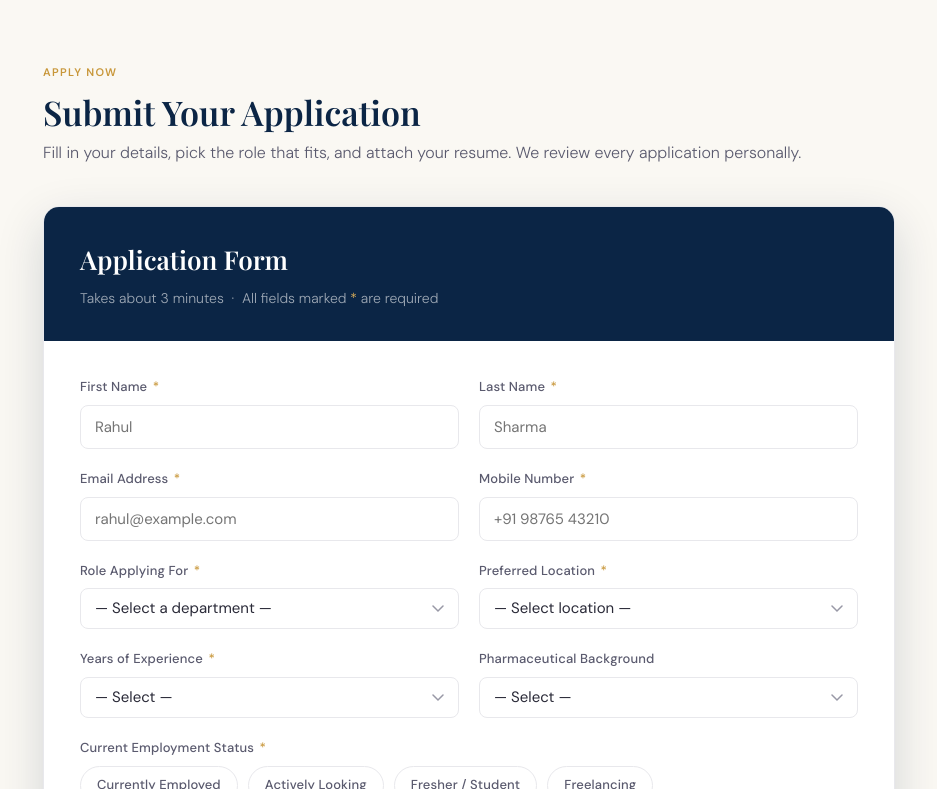
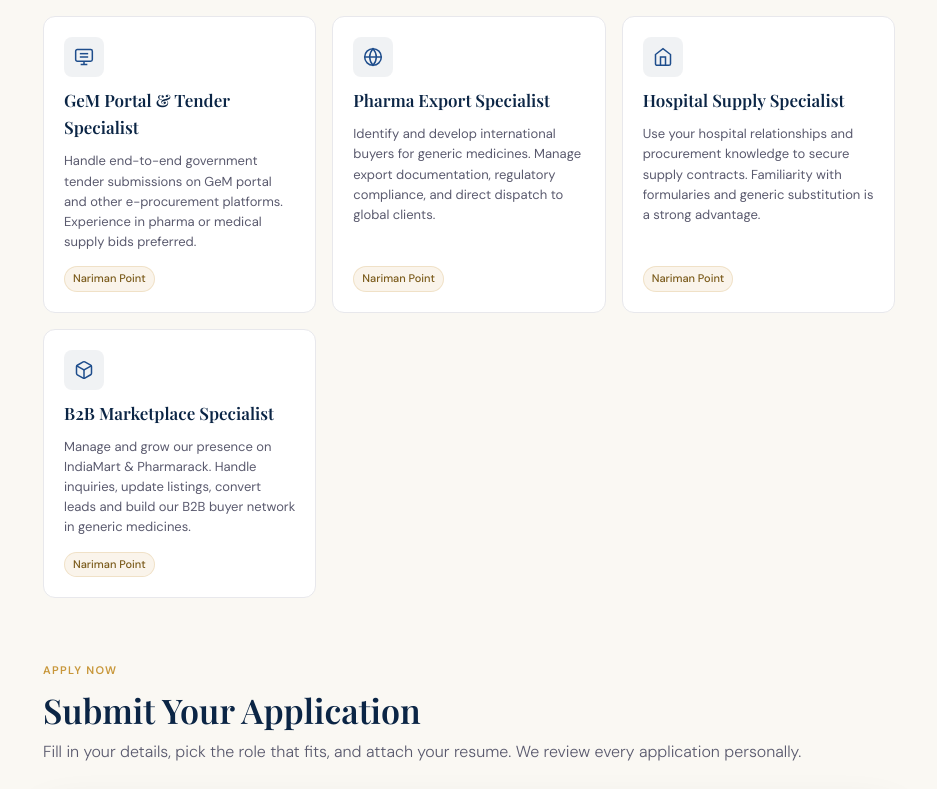
Before and after one commit to ishwarpharma/careers, a plain HTML site: page index.html in a window 1280 px wide. Shown: the part 1251-2040 px from the top of the page, without its empty margins (171-1108 px from the left). Drawn offline with nearby package versions, Linux system fonts and the light colour scheme.

Commit message:
Add files via upload

```diff
--- a/index.html
+++ b/index.html
@@ -660,7 +660,7 @@
       </div>
       <div class="hero-divider"></div>
       <div class="hero-stat">
-        <span class="hero-stat-num">6+</span>
+        <span class="hero-stat-num">10+</span>
         <span class="hero-stat-label">Open departments</span>
       </div>
     </div>
@@ -767,6 +767,50 @@
       </div>
     </div>
 
+    <div class="role-card">
+      <div class="role-icon">
+        <svg viewBox="0 0 24 24"><rect x="2" y="3" width="20" height="14" rx="2"/><path d="M8 21h8M12 17v4"/><line x1="7" y1="8" x2="17" y2="8"/><line x1="7" y1="12" x2="17" y2="12"/></svg>
+      </div>
+      <div class="role-title">GeM Portal & Tender Specialist</div>
+      <div class="role-desc">Handle end-to-end government tender submissions on GeM portal and other e-procurement platforms. Experience in pharma or medical supply bids preferred.</div>
+      <div class="role-locations">
+        <span class="loc-tag">Nariman Point</span>
+      </div>
+    </div>
+
+    <div class="role-card">
+      <div class="role-icon">
+        <svg viewBox="0 0 24 24"><circle cx="12" cy="12" r="10"/><line x1="2" y1="12" x2="22" y2="12"/><path d="M12 2a15.3 15.3 0 0 1 4 10 15.3 15.3 0 0 1-4 10 15.3 15.3 0 0 1-4-10 15.3 15.3 0 0 1 4-10z"/></svg>
+      </div>
+      <div class="role-title">Pharma Export Specialist</div>
+      <div class="role-desc">Identify and develop international buyers for generic medicines. Manage export documentation, regulatory compliance, and direct dispatch to global clients.</div>
+      <div class="role-locations">
+        <span class="loc-tag">Nariman Point</span>
+      </div>
+    </div>
+
+    <div class="role-card">
+      <div class="role-icon">
+        <svg viewBox="0 0 24 24"><path d="M3 9l9-7 9 7v11a2 2 0 0 1-2 2H5a2 2 0 0 1-2-2z"/><polyline points="9 22 9 12 15 12 15 22"/></svg>
+      </div>
+      <div class="role-title">Hospital Supply Specialist</div>
+      <div class="role-desc">Use your hospital relationships and procurement knowledge to secure supply contracts. Familiarity with formularies and generic substitution is a strong advantage.</div>
+      <div class="role-locations">
+        <span class="loc-tag">Nariman Point</span>
+      </div>
+    </div>
+
+    <div class="role-card">
+      <div class="role-icon">
+        <svg viewBox="0 0 24 24"><path d="M21 16V8a2 2 0 0 0-1-1.73l-7-4a2 2 0 0 0-2 0l-7 4A2 2 0 0 0 3 8v8a2 2 0 0 0 1 1.73l7 4a2 2 0 0 0 2 0l7-4A2 2 0 0 0 21 16z"/><polyline points="3.27 6.96 12 12.01 20.73 6.96"/><line x1="12" y1="22.08" x2="12" y2="12"/></svg>
+      </div>
+      <div class="role-title">B2B Marketplace Specialist</div>
+      <div class="role-desc">Manage and grow our presence on IndiaMart & Pharmarack. Handle inquiries, update listings, convert leads and build our B2B buyer network in generic medicines.</div>
+      <div class="role-locations">
+        <span class="loc-tag">Nariman Point</span>
+      </div>
+    </div>
+
   </div>
 
   <!-- APPLICATION FORM -->
@@ -791,12 +835,16 @@
         <span id="error-msg">Something went wrong. Please try again or email us directly at hr@ishwarpharma.com</span>
       </div>
 
-      <!-- IMPORTANT: Replace YOUR_FORM_ID below with your actual Formspree form ID -->
-      <form id="application-form" action="https://formspree.io/f/YOUR_FORM_ID" method="POST" enctype="multipart/form-data" novalidate>
+      <!-- IMPORTANT: Replace 1c84c675-00d8-4fee-8048-615796b72969 below with your Web3Forms access key -->
+      <!-- Sign up free at web3forms.com using ishwarpharma@gmail.com to get your key -->
+      <form id="application-form" novalidate>
 
-        <!-- Hidden fields for Formspree -->
-        <input type="hidden" name="_subject" value="New Job Application — Ishwar Pharma">
-        <input type="hidden" name="_replyto" id="hidden-reply">
+        <!-- Hidden fields for Web3Forms -->
+        <input type="hidden" name="access_key" value="1c84c675-00d8-4fee-8048-615796b72969">
+        <input type="hidden" name="subject" value="New Job Application — Ishwar Pharma">
+        <input type="hidden" name="from_name" value="Ishwar Pharma Careers">
+        <input type="hidden" name="redirect" value="false">
+        <input type="hidden" name="replyto" id="hidden-reply">
 
         <div class="form-grid">
 
@@ -830,6 +878,10 @@
               <option>Website & IT</option>
               <option>Legal & Compliance</option>
               <option>Tax & Indirect Taxation</option>
+              <option>GeM Portal & Tender Specialist</option>
+              <option>Pharma Export Specialist</option>
+              <option>Hospital Supply Specialist</option>
+              <option>B2B Marketplace Specialist (IndiaMart / Pharmarack)</option>
               <option>Other / Open to Discussion</option>
             </select>
           </div>
@@ -1022,7 +1074,6 @@
   form.addEventListener('submit', async function(e) {
     e.preventDefault();
 
-    // basic validation
     if (!form.checkValidity()) {
       form.reportValidity();
       return;
@@ -1036,22 +1087,20 @@
 
     try {
       const data = new FormData(form);
-      const response = await fetch(form.action, {
+      const response = await fetch('https://api.web3forms.com/submit', {
         method: 'POST',
-        body: data,
-        headers: { 'Accept': 'application/json' }
+        body: data
       });
 
-      if (response.ok) {
+      const json = await response.json();
+
+      if (json.success) {
         successAlert.style.display = 'flex';
         form.reset();
         fileNameDisplay.style.display = 'none';
         successAlert.scrollIntoView({ behavior: 'smooth', block: 'nearest' });
       } else {
-        const json = await response.json();
-        if (json && json.errors) {
-          errorMsg.textContent = json.errors.map(e => e.message).join(', ');
-        }
+        errorMsg.textContent = json.message || 'Something went wrong. Please try again or email us directly at hr@ishwarpharma.com';
         errorAlert.style.display = 'flex';
       }
     } catch(err) {
```
